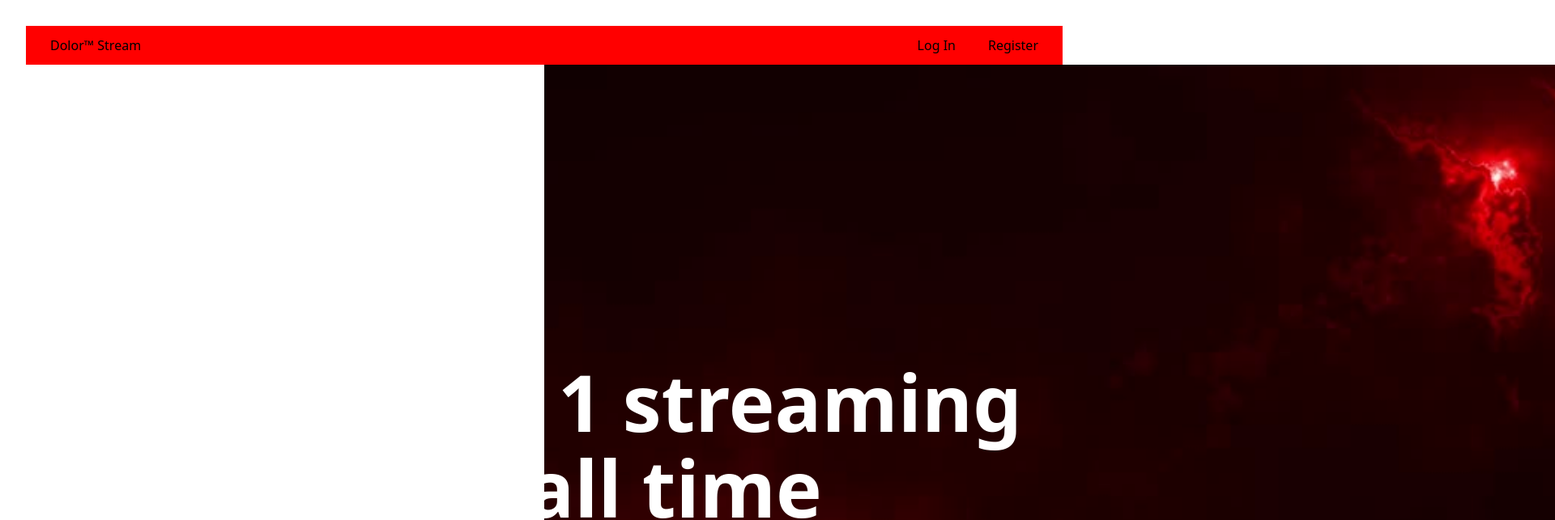
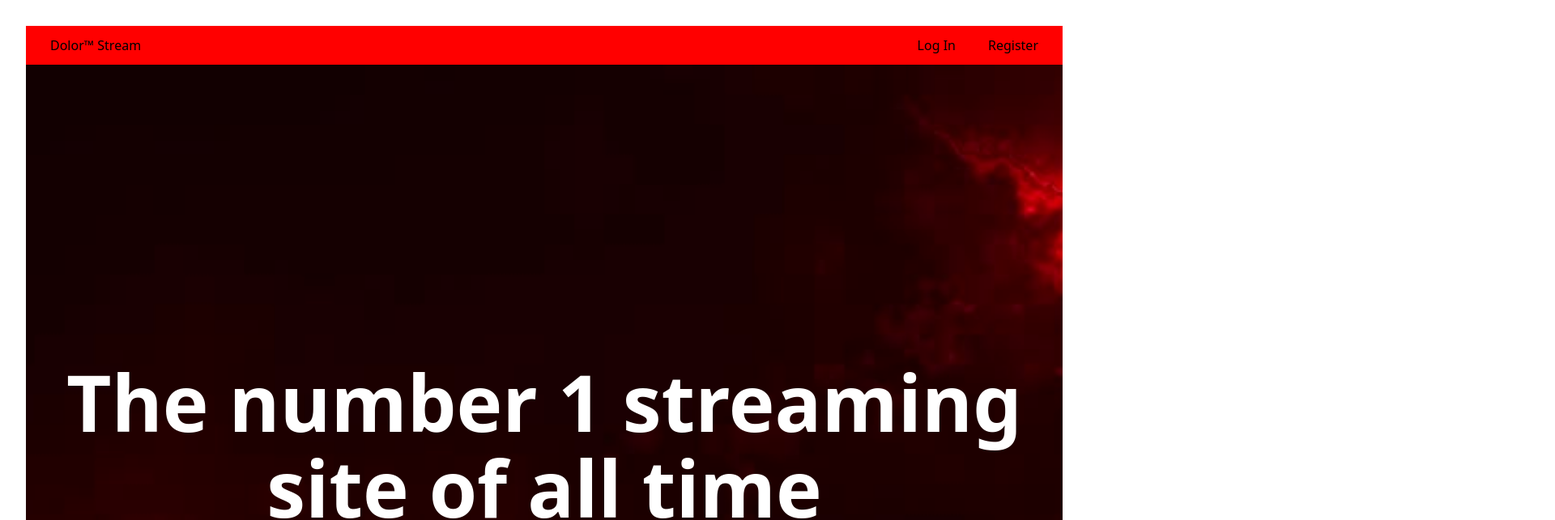
Before and after one commit to arjunr12345/website1, a React (Vite) app in the folder vite-project/: page / in a window 1280 px wide. Shown: the top 643 px of the page at 81% size, 1920 px wide, since content can reach past the window. Built offline with nearby package versions, Linux system fonts and the light colour scheme; no server answers.

Commit message:
fixed position of hero img

```diff
--- a/vite-project/src/components/Hero.css
+++ b/vite-project/src/components/Hero.css
@@ -1,9 +1,13 @@
 .hero {
     height: 1000px;
+    position: relative; /* Added to position the image inside the hero */
 }
 
 .hero img {
     position: absolute;
+    top: 50%; /* Vertically center */
+    left: 50%; /* Horizontally center */
+    transform: translate(-50%, -50%); /* Adjusts the image position to be exactly centered */
     width: 100%;
     height: 100%;
     object-fit: cover;
```
Also changed, not shown: package.json (deleted, +0 -7 lines), 1 other file (tests, documents, lock files or other folders).
